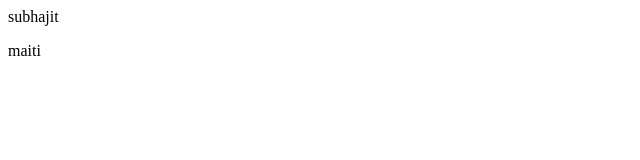
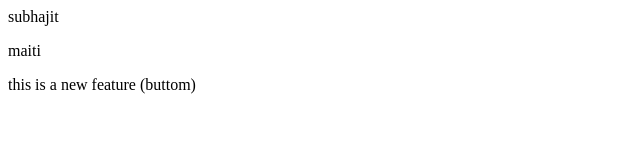
Before and after one commit to SUBHAJITMAITI/khokan, a plain HTML site: page index.html in a window 1280 px wide. Shown: the whole page, without its empty margins (0-640 px from the left). Drawn offline with Linux system fonts and the light colour scheme.

Commit message:
some changes

```diff
--- a/index.html
+++ b/index.html
@@ -1,2 +1,3 @@
 <p>subhajit </p>
 <p>maiti</p>
+<p>this is a new feature (buttom) </p>
```
